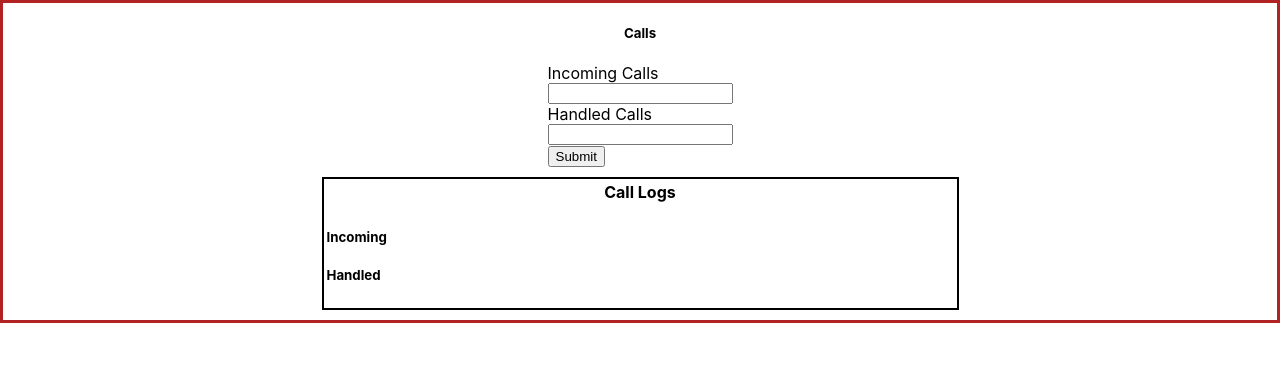
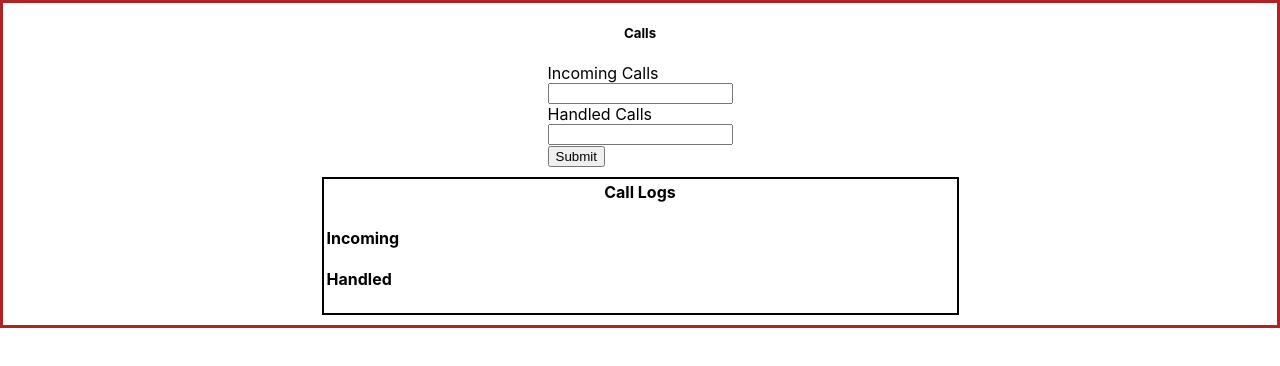
Before and after one commit to Peterhyh/react_rta_data, a React (Create React App) app: page / in a window 1280 px wide. Shown: the top 366 px of the page. Built offline with nearby package versions, Linux system fonts and the light colour scheme.

Commit message:
increased table title size

```diff
--- a/src/features/DataEntry.js
+++ b/src/features/DataEntry.js
@@ -15,7 +15,8 @@ const DataEntry = () => {
 
     const handleSubmit = (e) => {
         e.preventDefault();
-
+        setHandledValue('');
+        setIncomingValue('');
 
         setData({
             ...data,
@@ -45,17 +46,21 @@ const DataEntry = () => {
                 <button type='submit'>Submit</button>
             </form>
             <table className='call_table_container'>
+                <thead>
                     <tr>
                         <th>Call Logs</th>
                     </tr>
+                </thead>
+                <tbody>
                     <tr>
                         <td>
-                        <h5>Incoming</h5>
+                            <h4>Incoming</h4>
                             <p>{data.incoming}</p>
-                        <h5>Handled</h5>
+                            <h4>Handled</h4>
                             <p>{data.handled}</p>
                         </td>
                     </tr>
+                </tbody>
             </table>
 
 
```
Lines whose indentation alone changed are shown as unchanged.
